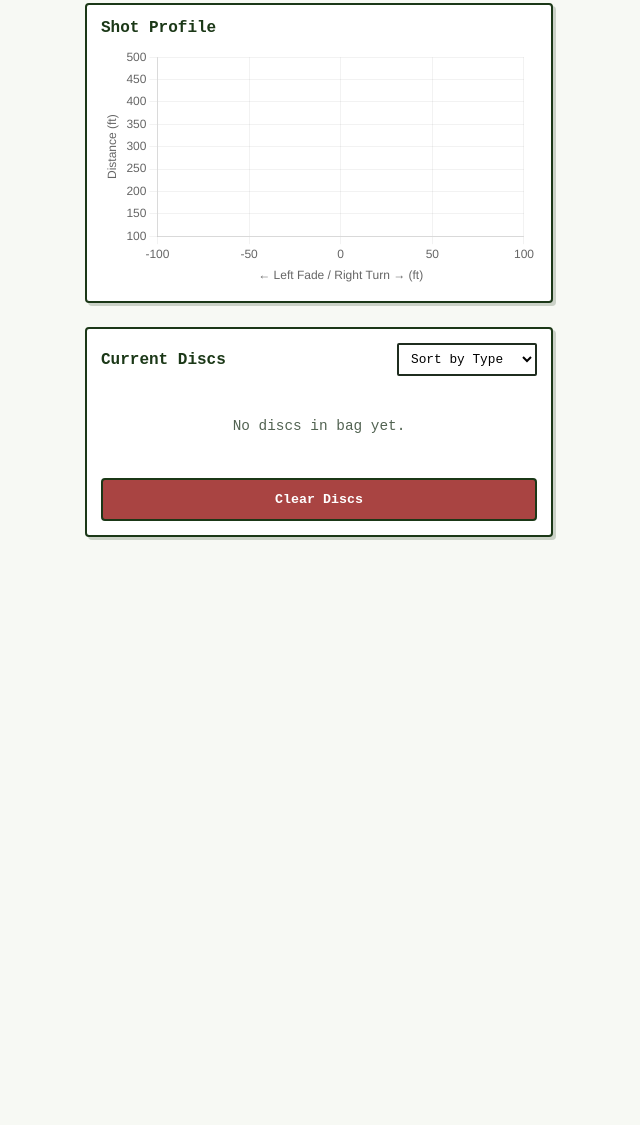
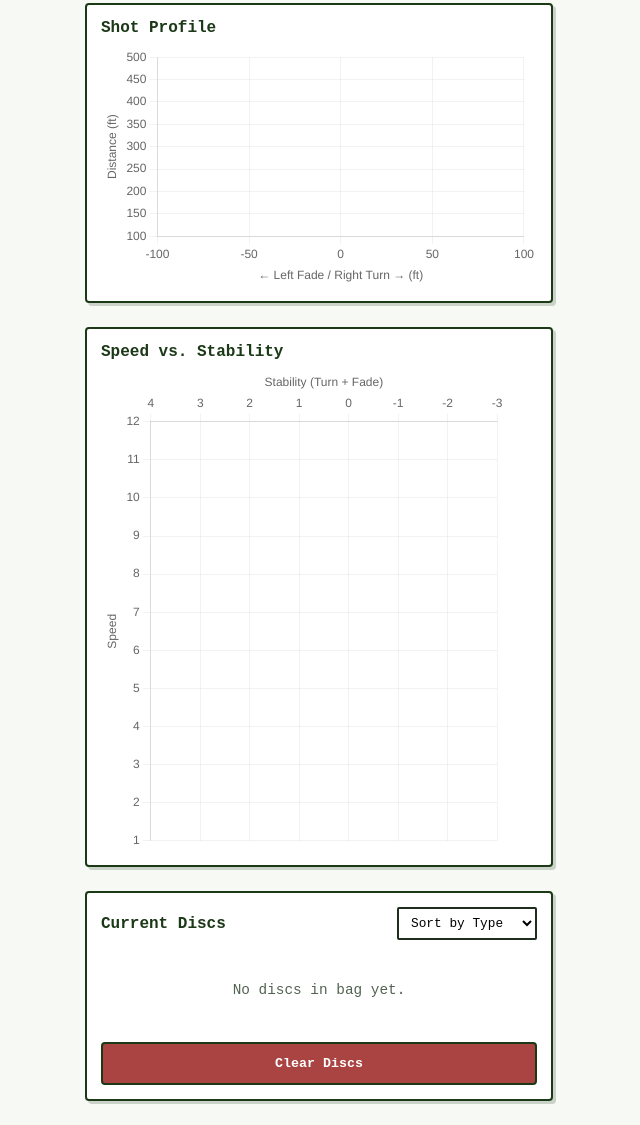
Before and after one commit to theb0b12/discgolf-website, a plain HTML site: page bag.html in a window 1280 px wide. Shown: the part 456-1581 px from the top of the page, without its empty margins (321-961 px from the left). Before the commit the page ends 1017 px from the top, so only its background shows below. Drawn offline with nearby package versions, Linux system fonts and the light colour scheme.

Commit message:
added speed vs stability chart

```diff
--- a/bag.html
+++ b/bag.html
@@ -49,6 +49,13 @@
         </div>
 
         <div class="analytics-card">
+            <h3>Speed vs. Stability</h3>
+            <div class="chart-wrapper" style="height: 480px;">
+                <canvas id="stabilityChart"></canvas>
+            </div>
+        </div>
+
+        <div class="analytics-card">
             <div style="display: flex; justify-content: space-between; align-items: center; margin-bottom: 12px; gap: 8px;">
                 <h3 style="margin: 0; flex-shrink: 0;">Current Discs</h3>
                 <select id="discSortSelect" style="padding: 6px 8px; font-family: monospace; border: 2px solid var(--text-main); border-radius: 2px; background: var(--card-bg); font-size: 0.8rem; max-width: 160px;">
--- a/bag.js
+++ b/bag.js
@@ -1,4 +1,5 @@
 let bagChartInstance = null;
+let stabilityChartInstance = null;
 
 const typeOrder = {
     "Distance Driver": 1,
@@ -121,6 +122,114 @@ function renderBag() {
     }
 
     renderBagChart(bag);
+    renderStabilityChart(bag);
+}
+
+function renderStabilityChart(bag) {
+    if (stabilityChartInstance) {
+        stabilityChartInstance.destroy();
+    }
+
+    const ctxCanvas = document.getElementById("stabilityChart");
+    if (!ctxCanvas) return;
+    const ctx = ctxCanvas.getContext("2d");
+
+    // X-axis: Stability = Turn + Fade
+    const dataPoints = bag.map((disc) => {
+        const speed = disc.speed || 1;
+        const turn = disc.turn || 0;
+        const fade = disc.fade || 0;
+        const stability = turn + fade;
+
+        return {
+            x: stability,
+            y: speed,
+            discName: disc.name,
+            disc: disc
+        };
+    });
+
+    const pointColors = dataPoints.map((_, index) => distinctColors[index % distinctColors.length]);
+
+    // Custom plugin to draw disc name labels next to each point
+    const directLabelPlugin = {
+        id: 'directLabelPlugin',
+        afterDatasetsDraw(chart) {
+            const { ctx, chartArea } = chart;
+            ctx.save();
+            ctx.font = 'bold 11px monospace';
+            ctx.fillStyle = '#1f2d1f';
+            ctx.textBaseline = 'middle';
+
+            chart.data.datasets[0].data.forEach((point, index) => {
+                const meta = chart.getDatasetMeta(0);
+                const element = meta.data[index];
+                if (element) {
+                    const { x, y } = element.tooltipPosition();
+                    // Offset text slightly to the right of the dot
+                    ctx.fillText(point.discName, x + 14, y);
+                }
+            });
+            ctx.restore();
+        }
+    };
+
+    stabilityChartInstance = new Chart(ctx, {
+        type: 'scatter',
+        data: {
+            datasets: [{
+                label: 'Discs',
+                data: dataPoints,
+                pointRadius: 12,
+                pointHoverRadius: 14,
+                backgroundColor: pointColors,
+                borderColor: pointColors
+            }]
+        },
+        plugins: [directLabelPlugin],
+        options: {
+            responsive: true,
+            maintainAspectRatio: false,
+            layout: {
+                padding: {
+                    right: 40 // Adds breathing room on the right for long disc names
+                }
+            },
+            plugins: {
+                legend: { display: false },
+                tooltip: {
+                    callbacks: {
+                        label: function(context) {
+                            const point = context.raw;
+                            const d = point.disc;
+                            return `${point.discName} (${d.type}): Speed ${d.speed}, Stability ${point.x} (Turn: ${d.turn}, Fade: ${d.fade})`;
+                        }
+                    }
+                }
+            },
+            scales: {
+                x: {
+                    type: 'linear',
+                    position: 'top',
+                    title: { display: true, text: 'Stability (Turn + Fade)' },
+                    min: -3,
+                    max: 4,
+                    reverse: true,
+                    grid: { color: 'rgba(0,0,0,0.05)' }
+                },
+                y: {
+                    type: 'linear',
+                    title: { display: true, text: 'Speed' },
+                    min: 1,
+                    max: 12,
+                    ticks: {
+                        stepSize: 1 // Forces every integer speed to have a tick and grid line
+                    },
+                    grid: { color: 'rgba(0,0,0,0.05)' }
+                }
+            }
+        }
+    });
 }
 
 function renderBagChart(bag) {
```
Also changed, not shown: 1 other file.
